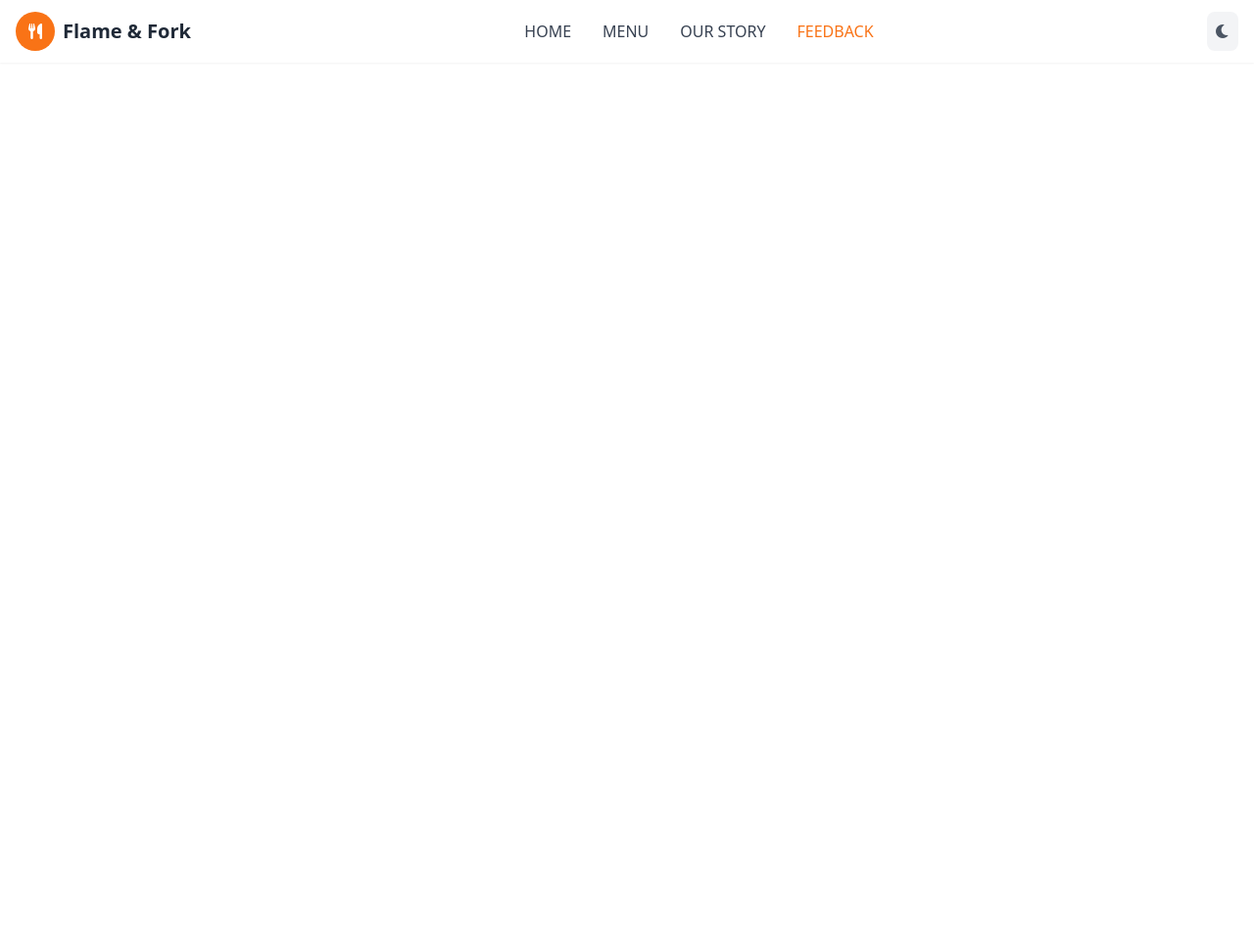
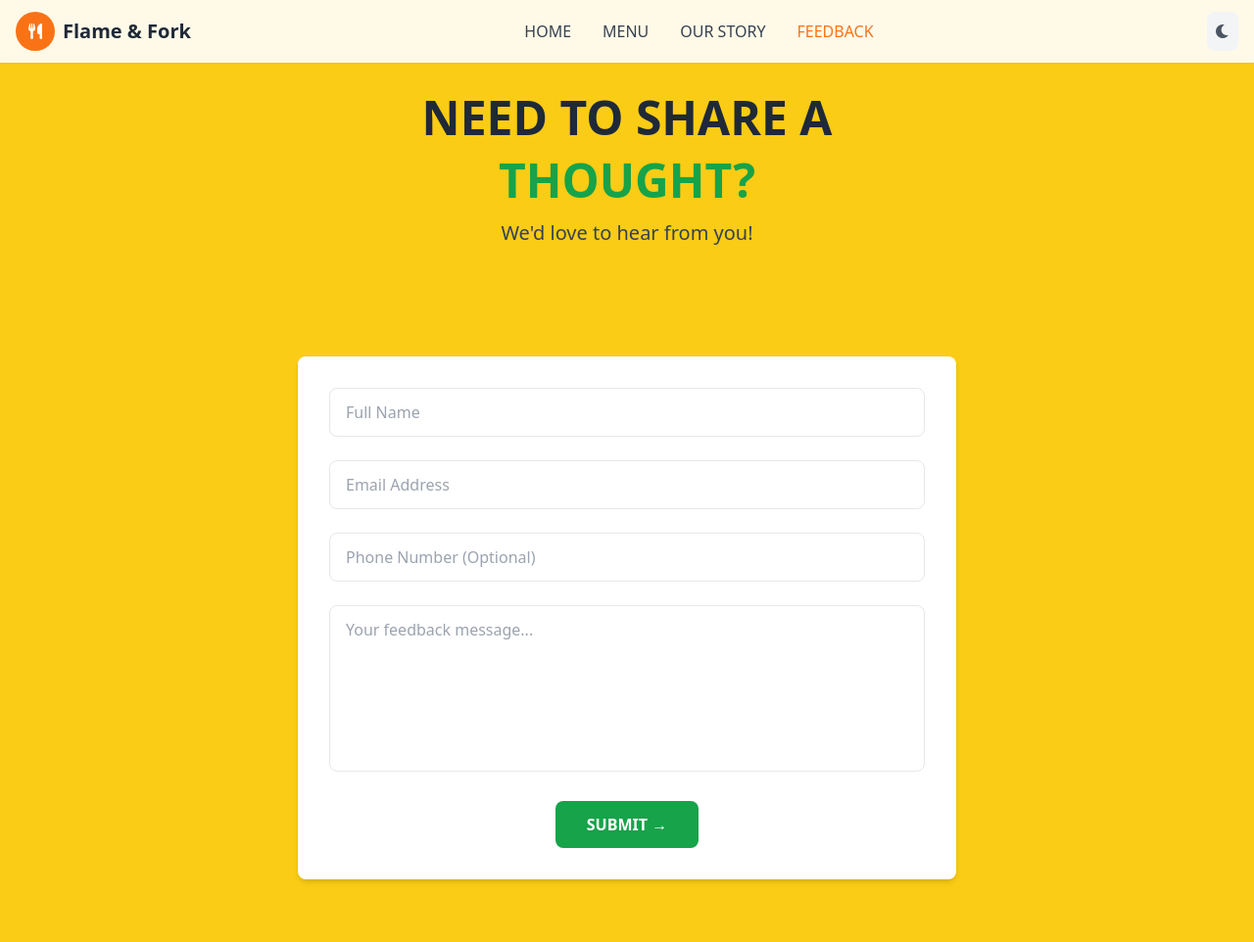
Before and after one commit to TheuriEric/Flame-and-Fork, a website: page build/feedback.html in a window 1280 px wide. Shown: the whole page at 98% size. Before the commit the page ends 800 px from the top, so only its background shows below. Drawn offline with nearby package versions, Linux system fonts and the light colour scheme.

Commit message:
feat: add a feedback hero and form section

```diff
--- a/build/feedback.html
+++ b/build/feedback.html
@@ -36,6 +36,49 @@
             </div>
         </nav>
     </header>
+    <!-- Feedback Hero -->
+    <section class="pt-24 pb-12 bg-yellow-400">
+        <div class="container mx-auto px-4 text-center">
+            <h1 class="text-4xl md:text-5xl font-bold mb-4 text-gray-800">NEED TO SHARE A</h1>
+            <h2 class="text-4xl md:text-5xl font-bold text-green-600">THOUGHT?</h2>
+            <p class="text-xl text-gray-700 mt-4">We'd love to hear from you!</p>
+        </div>
+    </section>
+
+    <!-- Feedback Form Section -->
+    <section class="py-16 bg-yellow-400">
+        <div class="container mx-auto px-4">
+            <div class="max-w-2xl mx-auto">
+                <form id="feedbackForm" class="bg-white p-8 rounded-lg shadow-md space-y-6">
+                    <div>
+                        <input type="text" id="fullName" name="fullName" placeholder="Full Name" required class="w-full px-4 py-3 border rounded-lg focus:outline-none focus:ring-2 focus:ring-green-400 transition-all">
+                        <div class="error-message hidden text-red-500 text-sm mt-1" id="fullNameError"></div>
+                    </div>
+
+                    <div>
+                        <input type="email" id="email" name="email" placeholder="Email Address" required class="w-full px-4 py-3 border rounded-lg focus:outline-none focus:ring-2 focus:ring-green-400 transition-all">
+                        <div class="error-message hidden text-red-500 text-sm mt-1" id="emailError"></div>
+                    </div>
+
+                    <div>
+                        <input type="tel" id="phone" name="phone" placeholder="Phone Number (Optional)" class="w-full px-4 py-3 border rounded-lg focus:outline-none focus:ring-2 focus:ring-green-400 transition-all">
+                        <div class="error-message hidden text-red-500 text-sm mt-1" id="phoneError"></div>
+                    </div>
+
+                    <div>
+                        <textarea id="message" name="message" rows="6" placeholder="Your feedback message..." required class="w-full px-4 py-3 border rounded-lg focus:outline-none focus:ring-2 focus:ring-green-400 transition-all resize-none"></textarea>
+                        <div class="error-message hidden text-red-500 text-sm mt-1" id="messageError"></div>
+                    </div>
+
+                    <div class="text-center">
+                        <button type="submit" class="bg-green-600 hover:bg-green-700 text-white px-8 py-3 rounded-lg font-semibold transition-colors duration-300 transform hover:scale-105">
+                            SUBMIT →
+                        </button>
+                    </div>
+                </form>
+            </div>
+        </div>
+    </section>
 
 
 </html>
```
